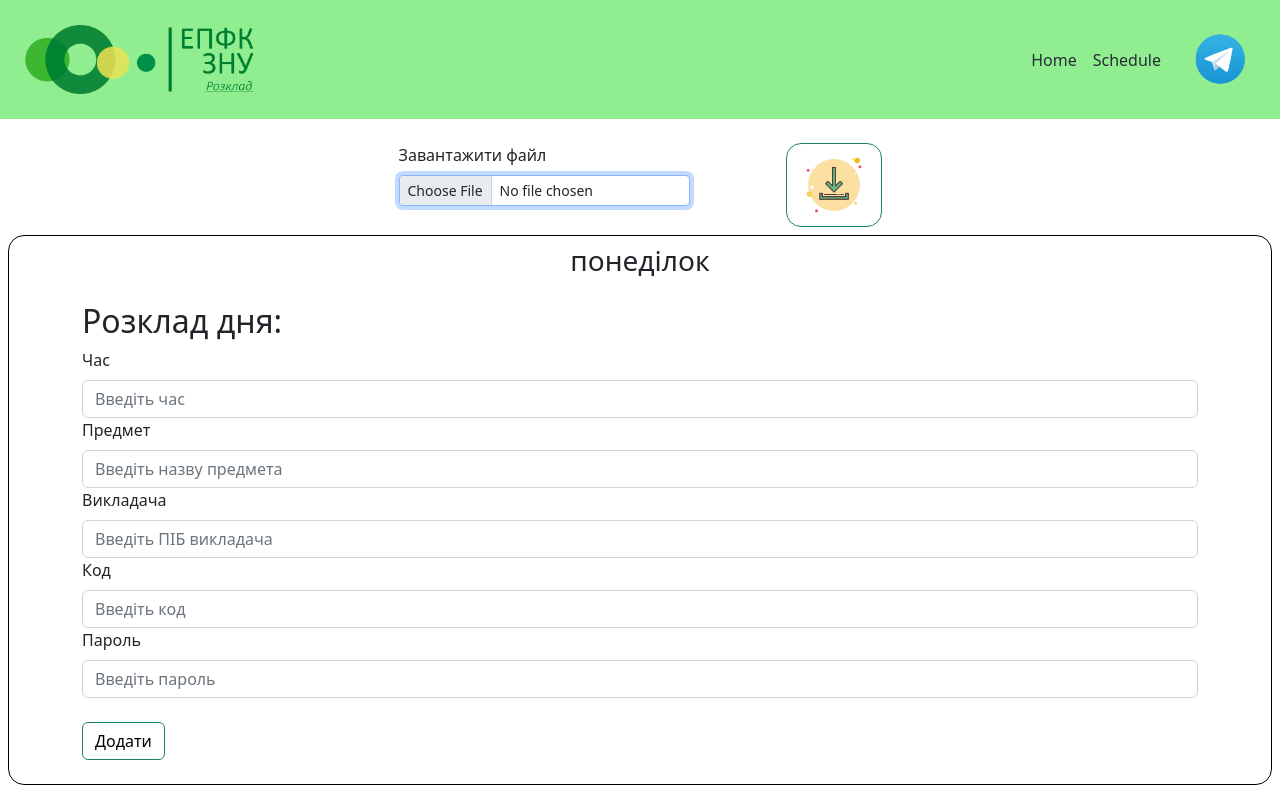
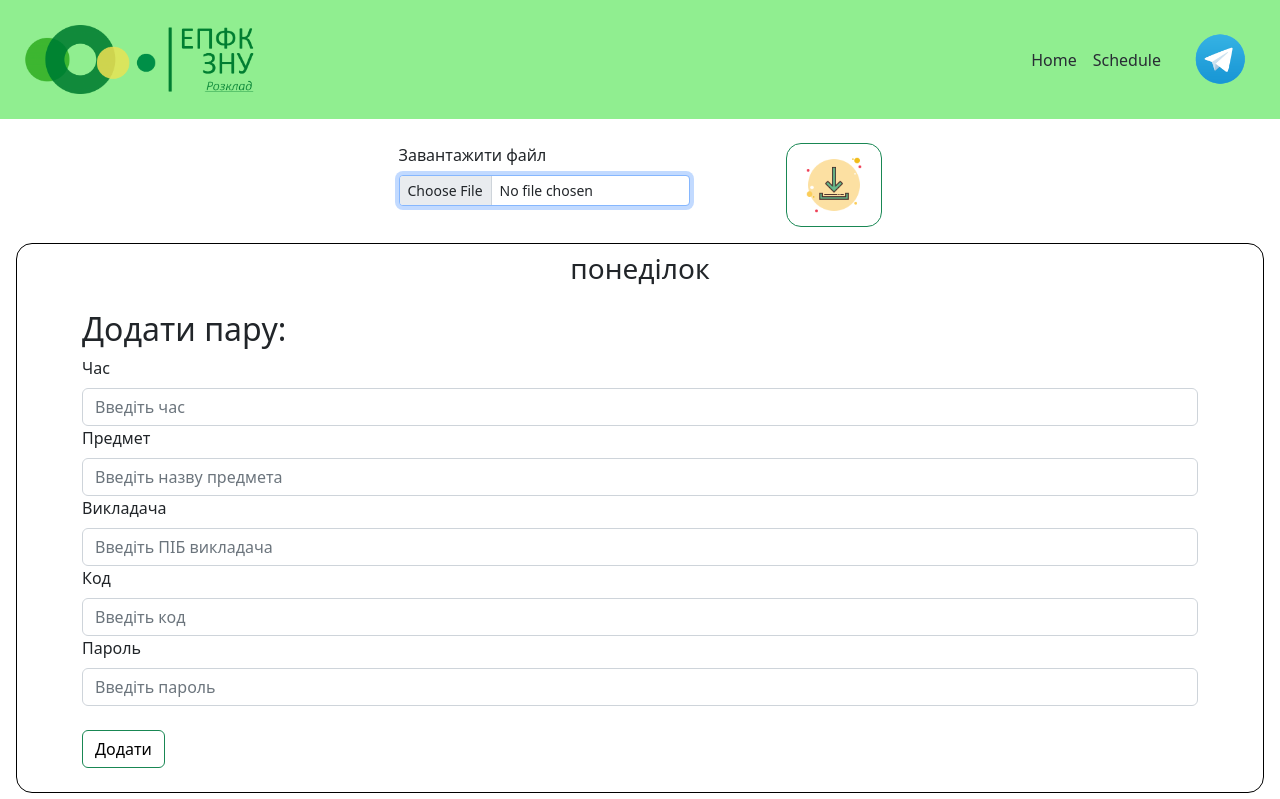
Before and after one commit to SareraBy/schedule-generator, a React (Create React App) app: page /schedule in a window 1280 px wide. Shown: the top 799 px of the page. Built offline with nearby package versions, Linux system fonts and the light colour scheme.

Commit message:
adaptivka

```diff
--- a/public/index.html
+++ b/public/index.html
@@ -2,8 +2,11 @@
 <Html lang="en">
   <head>
     <meta charset="utf-8" />
-    <meta name="viewport" content="width=device-width, initial-scale=1, user-scalable=1">
+    <meta name="viewport" content="width=device-width, initial-scale=1, user-scalable=1, minimum-scale=0.2">
     <meta name="theme-color" content="#000000" />
+    <meta content='true' name='HandheldFriendly'/>
+    <meta content='width' name='MobileOptimized'/>
+    <meta content='yes' name='apple-mobile-web-app-capable'/>
     <meta
       name="description"
       content="Create schedule"
--- a/src/components/BlockSchedule.js
+++ b/src/components/BlockSchedule.js
@@ -54,12 +54,12 @@ const BlockSchedule = ({week, onAddBlockSchedule, data}) => {
     return (
 
 
-        <div className={'d-grid text-wrap word-wrap-break-word rounded-4 m-2 p-2 '} style={{ border: "1px solid black" }}>
+        <div className={'d-grid text-wrap word-wrap-break-word rounded-4 m-3 p-2 '} style={{ border: "1px solid black" }}>
             <h3 className={"text-center"}>{week}</h3>
             <Container>
                 <Row className="mt-3">
                     <Col>
-                        <h2>Розклад дня:</h2>
+                        <h2>Додати пару:</h2>
                         <AddLessonForm onAddLesson={handleAddLesson} />
                     </Col>
                 </Row>
```
